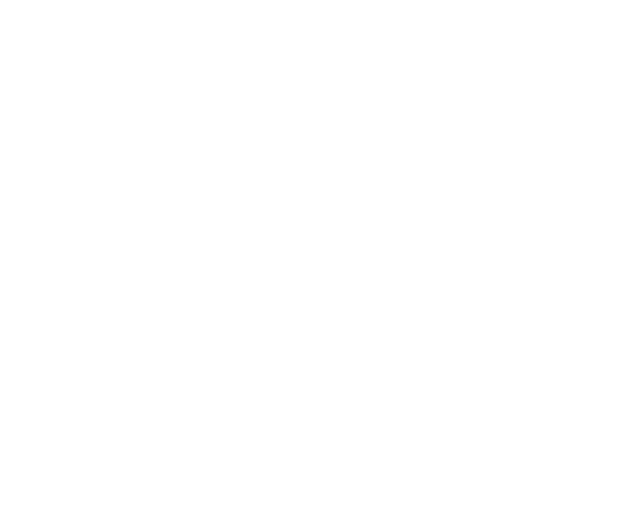
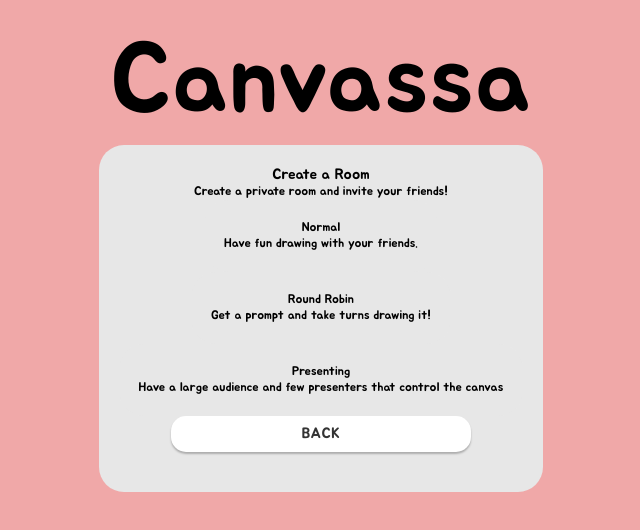
Before and after one commit to UTSCC09/project-canvassa, a React (Create React App) app in the folder frontend/: page /rooms/create in a window 1280 px wide. Before the commit this address had no page. Shown: the top 530 px of the page, without its empty margins (319-959 px from the left). Built offline with nearby package versions, Linux system fonts and the light colour scheme.

Commit message:
Started create rooms page.

```diff
--- a/frontend/src/App.js
+++ b/frontend/src/App.js
@@ -1,6 +1,6 @@
 import React from "react";
 import { BrowserRouter as Router, Route, Routes } from "react-router-dom";
-import { LandingPage } from "./pages";
+import { CreateRoomPage, LandingPage } from "./pages";
 import { PATHS } from "./shared/constants";
 
 const App = () => {
@@ -8,6 +8,7 @@
     <Router>
       <Routes>
         <Route path={PATHS.LANDING_PAGE} exact element={<LandingPage />} />
+        <Route path={PATHS.CREATE_ROOM_PAGE} exact element={<CreateRoomPage />} />
       </Routes>
     </Router>
   );
--- /dev/null
+++ b/frontend/src/pages/CreateRoomPage/CreateRoomPage.jsx
@@ -0,0 +1,65 @@
+import React from "react";
+import styled from "styled-components";
+import { Button, TitleText } from "../../shared/components";
+
+export const CreateRoomPage = () => {
+  return (<Container>
+    <TitleText>Canvassa</TitleText>
+    <ContentContainer>
+      <TitleText style={{ fontSize: "1.5rem" }}>Create a Room</TitleText>
+      <TitleText style={{ fontSize: "1.25rem" }}>
+        Create a private room and invite your friends!
+      </TitleText>
+      <ContentContainer>
+        <TitleText style={{ fontSize: "1.25rem" }}>Normal</TitleText>
+        <TitleText style={{ fontSize: "1.25rem" }}>
+          Have fun drawing with your friends.
+        </TitleText>
+      </ContentContainer>
+      <ContentContainer>
+        <TitleText style={{ fontSize: "1.25rem" }}>Round Robin</TitleText>
+        <TitleText style={{ fontSize: "1.25rem" }}>
+          Get a prompt and take turns drawing it!
+        </TitleText>
+      </ContentContainer>
+      <ContentContainer>
+        <TitleText style={{ fontSize: "1.25rem" }}>Presenting</TitleText>
+        <TitleText style={{ fontSize: "1.25rem" }}>
+          Have a large audience and few presenters that control the canvas
+        </TitleText>
+      </ContentContainer>
+      <ButtonContainer>
+        <Button>Back</Button>
+      </ButtonContainer>
+    </ContentContainer>
+  </Container>
+  );
+};
+
+const ButtonContainer = styled.div`
+  margin-bottom: 2rem;
+`;
+
+export const ContentContainer = styled.div`
+  background: #e7e7e7;
+  border-radius: 2.5rem;
+  padding: 1em;
+  min-width: 10%;
+  min-height: 10%;
+  display: flex;
+  justify-content: center;
+  align-items: center;
+  flex-direction: column;
+  padding: 2rem;
+`;
+
+const Container = styled.div`
+  background: #f0a8a8;
+  height: calc(100vh - 4em);
+  width: calc(100vw - 4em);
+  display: flex;
+  flex-direction: column;
+  align-items: center;
+  justify-content: flex-start;
+  padding: 2em;
+`;
--- a/frontend/src/pages/index.js
+++ b/frontend/src/pages/index.js
@@ -1 +1,2 @@
 export * from "./LandingPage/LandingPage";
+export * from "./CreateRoomPage/CreateRoomPage";
--- /dev/null
+++ b/package.json
@@ -0,0 +1,5 @@
+{
+  "dependencies": {
+    "nodemon": "^2.0.16"
+  }
+}
```
Also changed, not shown: 2 other files (tests, documents, lock files or other folders).
